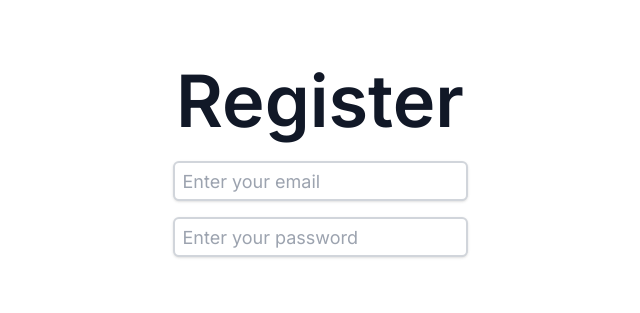
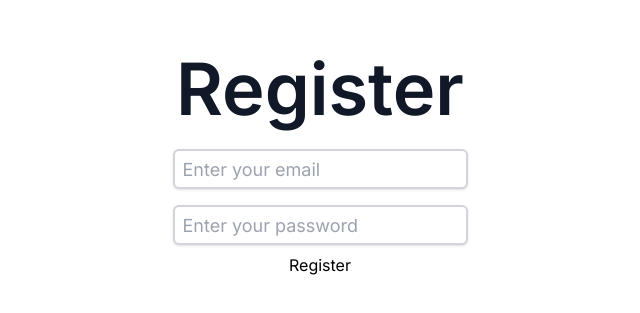
Before and after one commit to chiguiredev/circls, a Next.js app: page /register in a window 1280 px wide. Shown: the part 243-556 px from the top of the page, without its empty margins (320-960 px from the left). Built offline with nearby package versions, Linux system fonts and the light colour scheme.

Commit message:
fix: add submit buttons to register and login page

```diff
--- a/src/app/login/page.tsx
+++ b/src/app/login/page.tsx
@@ -19,6 +19,7 @@ export default async function LoginPage() {
           focus:border-blue-500 focus:ring focus:ring-blue-200
           placeholder-gray-400 w-full h-10 shadow transition ease-in-out duration-150"
         />
+        <button type="submit">Login</button>
       </form>
     </main>
   )
--- a/src/app/register/page.tsx
+++ b/src/app/register/page.tsx
@@ -19,6 +19,7 @@ export default async function RegisterPage() {
           focus:border-blue-500 focus:ring focus:ring-blue-200
           placeholder-gray-400 w-full h-10 shadow transition ease-in-out duration-150"
         />
+        <button type="submit">Register</button>
       </form>
     </main>
   )
```
